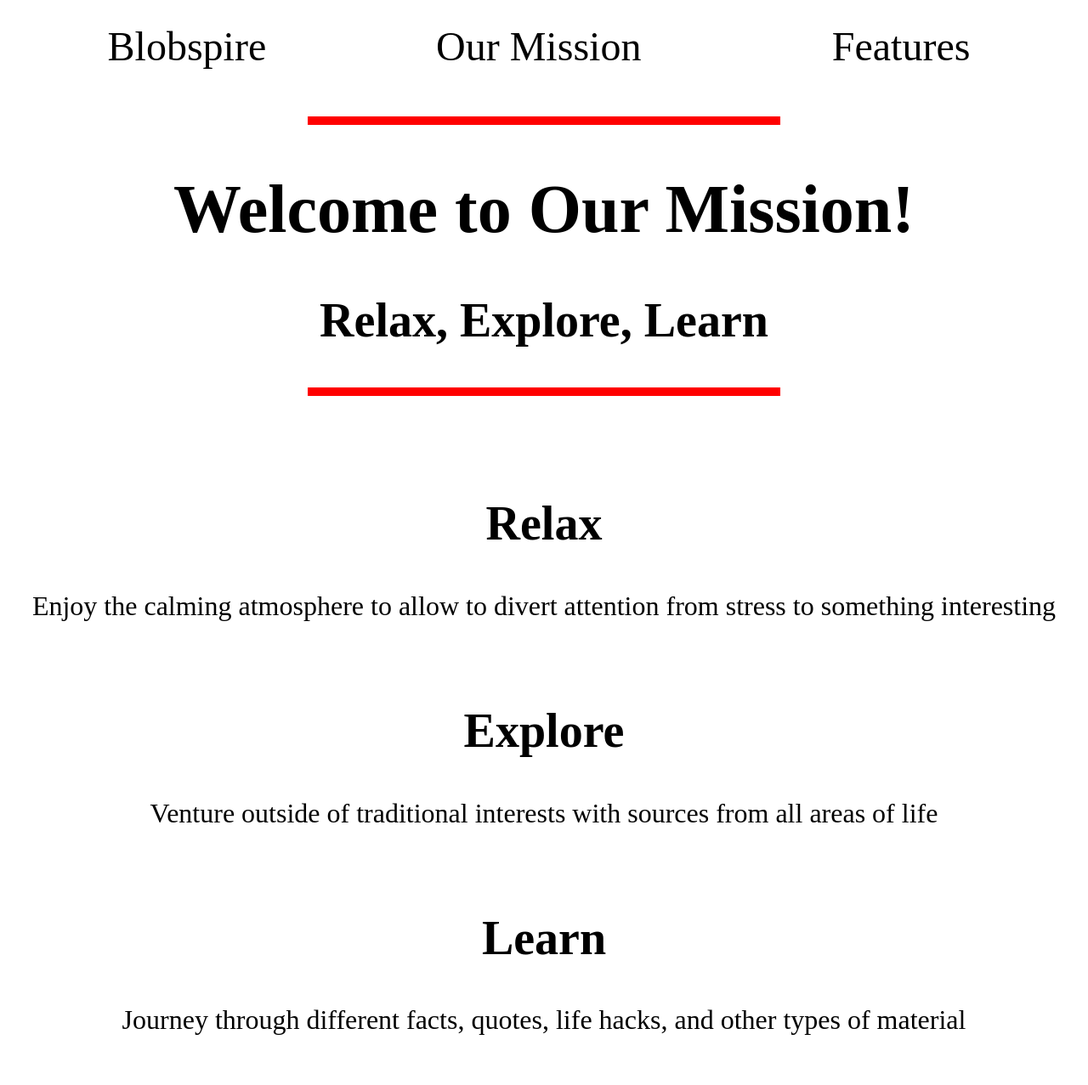
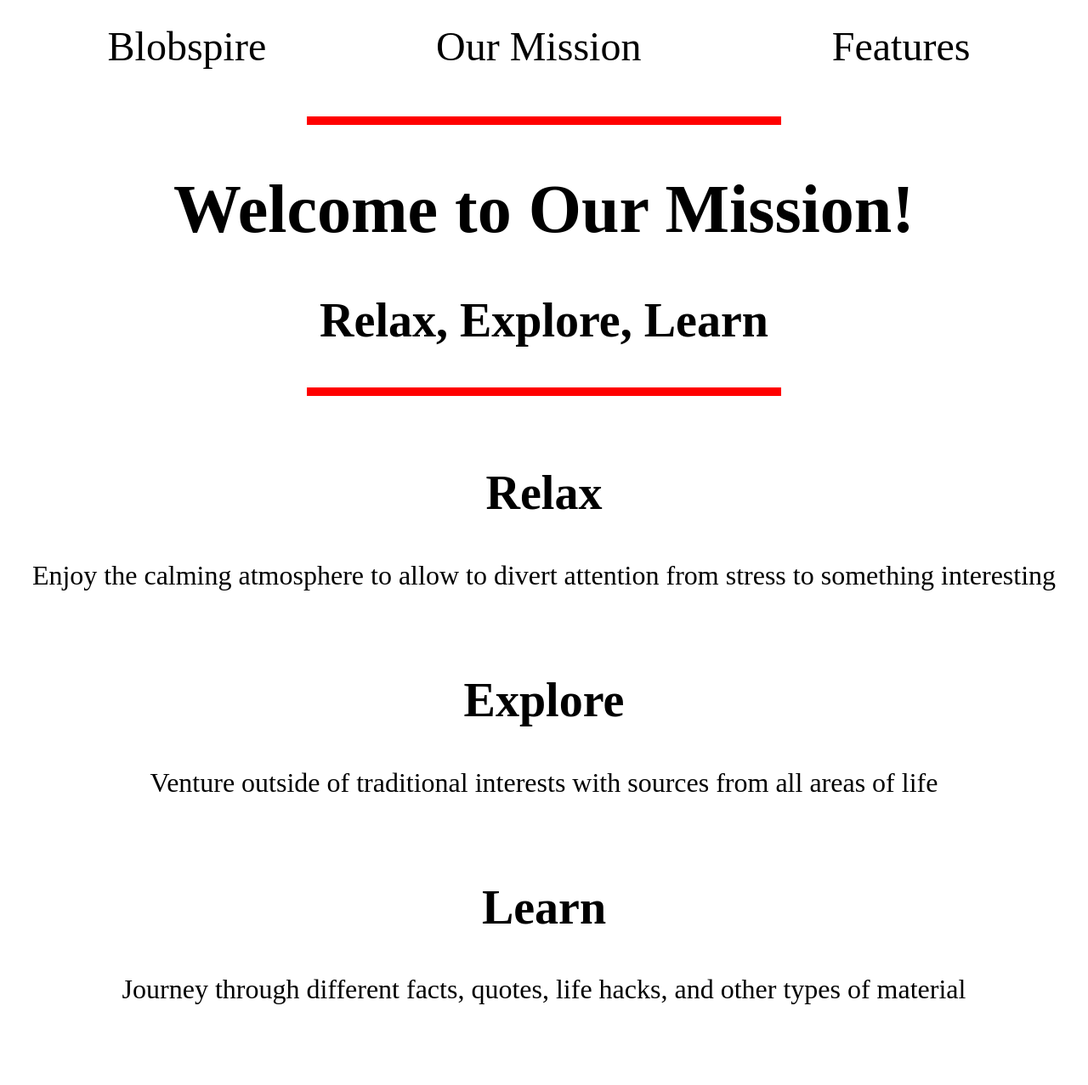
Before and after one commit to blobspire/blobspire.github.io, a Jekyll site: the page ourmission/index.html, which Jekyll copies as it is, in a window 1280 px wide. Shown: the whole page at 85% size. Built offline with Jekyll 4.4.1, drawn with Linux system fonts in a browser that asks for light colours; after the commit the page ends 1241 px from its top, so only the background shows below that.

Commit message:
Reduce empty space and widen bars

```diff
--- a/ourmission/index.html
+++ b/ourmission/index.html
@@ -92,14 +92,14 @@
 /* Chrome, Safari, Opera */
 @-webkit-keyframes bar {
     0%   {background-color: red; width: 43vw;}
-    50%  {background-color: red; width: 67vw;}
+    50%  {background-color: red; width: 85vw;}
     100% {background-color: red; width: 43vw;}
 }
 
 /* Standard syntax */
 @keyframes bar {
     0%   {background-color: red; width: 43vw;}
-    50%  {background-color: red; width: 67vw;}
+    50%  {background-color: red; width: 85vw;}
     100% {background-color: red; width: 43vw;}
 
 }
@@ -136,8 +136,6 @@
 
 <br>
 <br>
-<br>
-<br>
 
 <!-- <div id="blueBar"></div> -->
 
```
